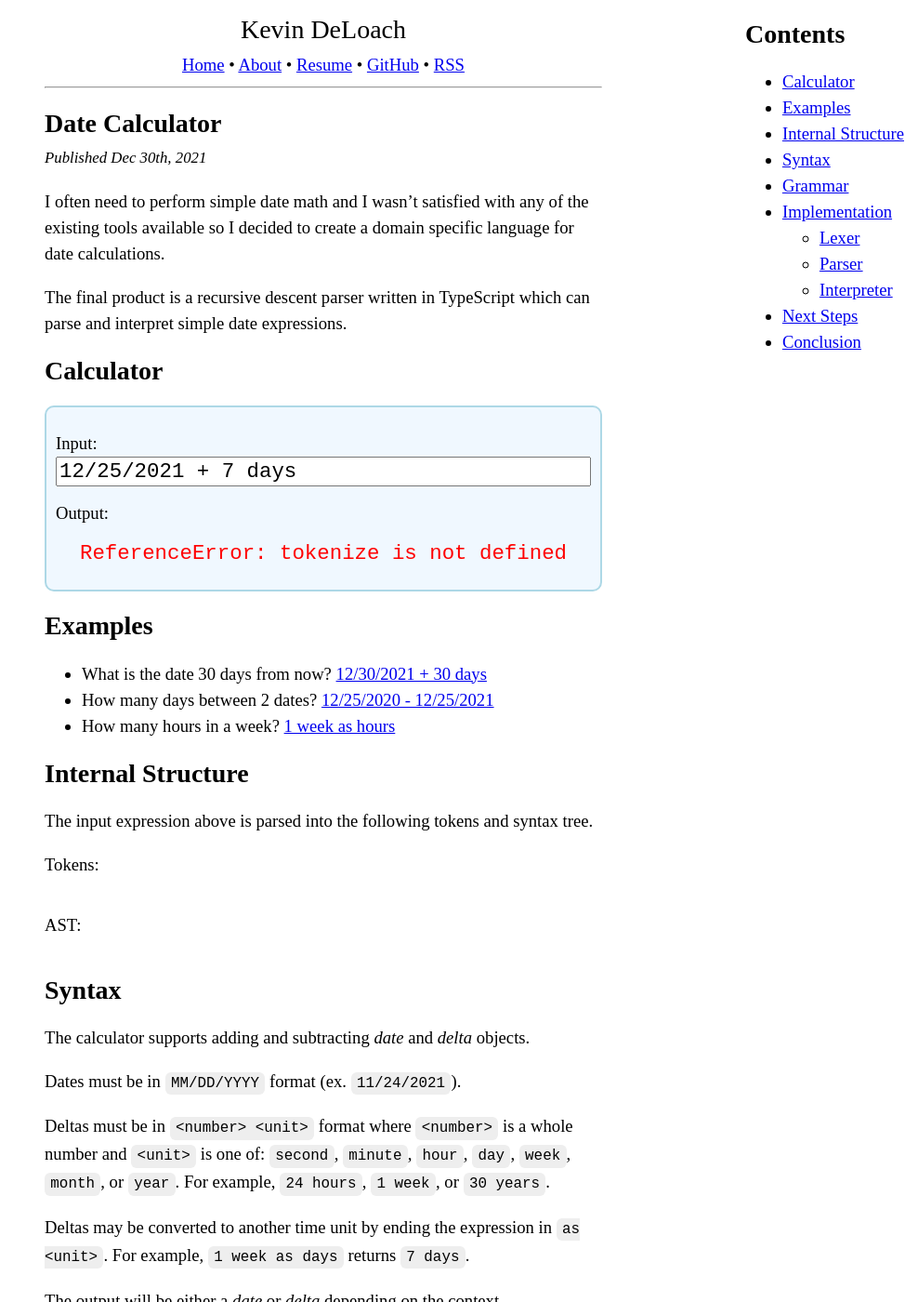
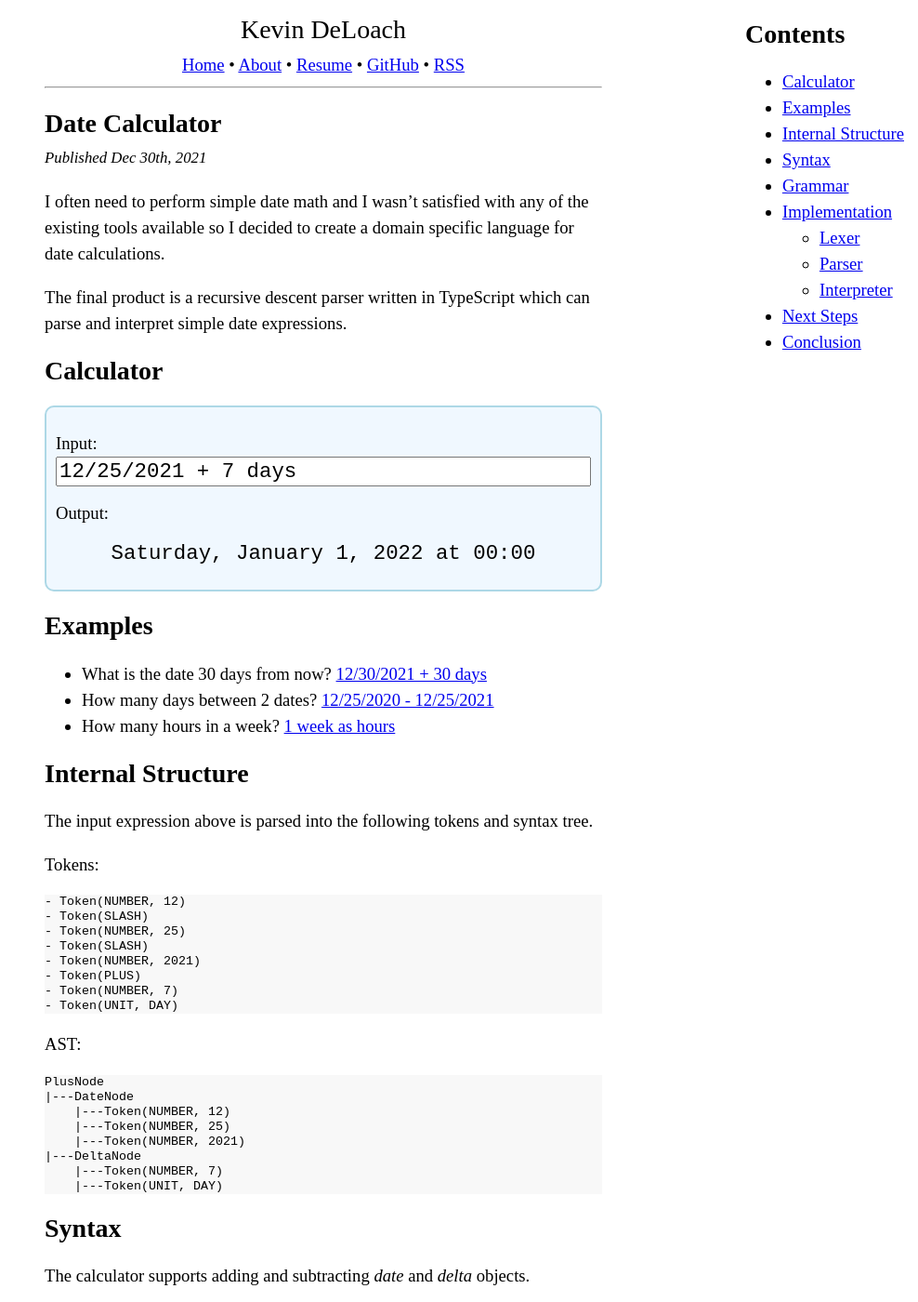
Before and after one commit to kdeloach/kdeloach.github.io, a Jekyll site: the page built from _posts/2021-12-30-datecalc.md, in a window 1280 px wide and 1400 px high. Shown: the whole window at 93% size, without its empty margins (292-1280 px from the left). Built offline with Jekyll 4.4.1, drawn with Linux system fonts in a browser that asks for light colours; some of the changed lines change nothing that is shown.

Commit message:
Fix broken JS assets

```diff
--- a/_posts/2021-12-30-datecalc.md
+++ b/_posts/2021-12-30-datecalc.md
@@ -661,7 +661,7 @@ programming languages from scratch.
 }
 </style>
 
-<script src="{{ site.baseurl }}/scripts/datecalc.js"></script>
+<script src="{{ site.baseurl }}/assets/js/datecalc.js"></script>
 
 <script>
 var inputEl = document.getElementById("input");
--- /dev/null
+++ b/assets/js/datecalc.js
@@ -0,0 +1,453 @@
+"use strict";
+var __extends = (this && this.__extends) || (function () {
+    var extendStatics = function (d, b) {
+        extendStatics = Object.setPrototypeOf ||
+            ({ __proto__: [] } instanceof Array && function (d, b) { d.__proto__ = b; }) ||
+            function (d, b) { for (var p in b) if (Object.prototype.hasOwnProperty.call(b, p)) d[p] = b[p]; };
+        return extendStatics(d, b);
+    };
+    return function (d, b) {
+        if (typeof b !== "function" && b !== null)
+            throw new TypeError("Class extends value " + String(b) + " is not a constructor or null");
+        extendStatics(d, b);
+        function __() { this.constructor = d; }
+        d.prototype = b === null ? Object.create(b) : (__.prototype = b.prototype, new __());
+    };
+})();
+var TokenType;
+(function (TokenType) {
+    TokenType["Number"] = "NUMBER";
+    TokenType["Unit"] = "UNIT";
+    TokenType["Slash"] = "SLASH";
+    TokenType["Plus"] = "PLUS";
+    TokenType["Minus"] = "MINUS";
+    TokenType["As"] = "AS";
+})(TokenType || (TokenType = {}));
+var Token = /** @class */ (function () {
+    function Token(tokenType, value) {
+        if (value === void 0) { value = ""; }
+        this.tokenType = tokenType;
+        this.value = value;
+    }
+    Token.prototype.toString = function () {
+        if (this.value) {
+            return "Token(" + this.tokenType + ", " + this.value + ")";
+        }
+        return "Token(" + this.tokenType + ")";
+    };
+    return Token;
+}());
+///
+var UnitType;
+(function (UnitType) {
+    UnitType["Millisecond"] = "MILLISECOND";
+    UnitType["Second"] = "SECOND";
+    UnitType["Minute"] = "MINUTE";
+    UnitType["Hour"] = "HOUR";
+    UnitType["Day"] = "DAY";
+    UnitType["Week"] = "WEEK";
+    UnitType["Month"] = "MONTH";
+    UnitType["Year"] = "YEAR";
+})(UnitType || (UnitType = {}));
+var UNIT_TO_ENUM = {
+    millisecond: UnitType.Millisecond,
+    second: UnitType.Second,
+    minute: UnitType.Minute,
+    hour: UnitType.Hour,
+    day: UnitType.Day,
+    week: UnitType.Week,
+    month: UnitType.Month,
+    year: UnitType.Year,
+};
+for (var k in UNIT_TO_ENUM) {
+    UNIT_TO_ENUM[k + "s"] = UNIT_TO_ENUM[k];
+}
+var MILLISECOND = 1;
+var SECOND = 1000;
+var MINUTE = SECOND * 60;
+var HOUR = MINUTE * 60;
+var DAY = HOUR * 24;
+var WEEK = DAY * 7;
+var MONTH = DAY * 30.436875;
+var YEAR = DAY * 365.25;
+function getConversionFactor(unit) {
+    switch (unit) {
+        case UnitType.Millisecond:
+            return MILLISECOND;
+        case UnitType.Second:
+            return SECOND;
+        case UnitType.Minute:
+            return MINUTE;
+        case UnitType.Hour:
+            return HOUR;
+        case UnitType.Day:
+            return DAY;
+        case UnitType.Week:
+            return WEEK;
+        case UnitType.Month:
+            return MONTH;
+        case UnitType.Year:
+            return YEAR;
+        default:
+            throw new ParseError("unexpected unit: " + unit);
+    }
+}
+var DateNode = /** @class */ (function () {
+    function DateNode(m, d, y) {
+        this.m = m;
+        this.d = d;
+        this.y = y;
+    }
+    DateNode.prototype.toString = function () {
+        return "DateNode(" + this.m + ", " + this.d + ", " + this.y + ")";
+    };
+    return DateNode;
+}());
+var DeltaNode = /** @class */ (function () {
+    function DeltaNode(amount, unit) {
+        this.amount = amount;
+        this.unit = unit;
+    }
+    DeltaNode.prototype.toString = function () {
+        return "DeltaNode(" + this.amount + ", " + this.unit + ")";
+    };
+    return DeltaNode;
+}());
+var PlusNode = /** @class */ (function () {
+    function PlusNode(left, right) {
+        this.left = left;
+        this.right = right;
+    }
+    PlusNode.prototype.toString = function () {
+        return "PlusNode(" + this.left + ", " + this.right + ")";
+    };
+    return PlusNode;
+}());
+var MinusNode = /** @class */ (function () {
+    function MinusNode(left, right) {
+        this.left = left;
+        this.right = right;
+    }
+    MinusNode.prototype.toString = function () {
+        return "MinusNode(" + this.left + ", " + this.right + ")";
+    };
+    return MinusNode;
+}());
+var Iterator = /** @class */ (function () {
+    function Iterator(source) {
+        this.source = source;
+        this.index = -1;
+    }
+    Iterator.prototype.hasNext = function () {
+        return this.index < this.source.length - 1;
+    };
+    Iterator.prototype.next = function () {
+        return this.source[++this.index];
+    };
+    Iterator.prototype.current = function () {
+        return this.source[this.index];
+    };
+    Iterator.prototype.peek = function () {
+        return this.source[this.index + 1];
+    };
+    return Iterator;
+}());
+var TokenIterator = /** @class */ (function (_super) {
+    __extends(TokenIterator, _super);
+    function TokenIterator() {
+        return _super !== null && _super.apply(this, arguments) || this;
+    }
+    TokenIterator.prototype.expect = function (tokenType) {
+        if (!this.hasNext()) {
+            throw new ParseError("expected \"" + tokenType + "\" but got nothing");
+        }
+        var token = _super.prototype.next.call(this);
+        if (token.tokenType != tokenType) {
+            throw new ParseError("expected \"" + tokenType + "\" but got \"" + token.tokenType + "\"");
+        }
+        return token;
+    };
+    return TokenIterator;
+}(Iterator));
+var ParseError = /** @class */ (function () {
+    function ParseError(message) {
+        this.message = message;
+    }
+    ParseError.prototype.toString = function () {
+        return this.message;
+    };
+    return ParseError;
+}());
+function isAlpha(c) {
+    return /[a-z]/.test(c);
+}
+function isDigit(c) {
+    return /[0-9]/.test(c);
+}
+function tokenize(program) {
+    var tokens = [];
+    var stream = new Iterator(program);
+    function scanWord() {
+        var word = stream.current();
+        while (stream.hasNext() && isAlpha(stream.peek())) {
+            word += stream.next();
+        }
+        return word;
+    }
+    function scanNumber() {
+        var num = stream.current();
+        while (stream.hasNext() && isDigit(stream.peek())) {
+            num += stream.next();
+        }
+        return num;
+    }
+    while (stream.hasNext()) {
+        var c = stream.next();
+        if (c == " ") {
+            continue;
+        }
+        else if (c == "/") {
+            tokens.push(new Token(TokenType.Slash));
+        }
+        else if (c == "+") {
+            tokens.push(new Token(TokenType.Plus));
+        }
+        else if (c == "-") {
+            tokens.push(new Token(TokenType.Minus));
+        }
+        else if (isAlpha(c)) {
+            var word = scanWord().toLowerCase();
+            if (word == "as") {
+                tokens.push(new Token(TokenType.As));
+            }
+            else if (word in UNIT_TO_ENUM) {
+                tokens.push(new Token(TokenType.Unit, UNIT_TO_ENUM[word]));
+            }
+            else {
+                throw new ParseError("unexpected unit: " + word);
+            }
+        }
+        else if (isDigit(c)) {
+            tokens.push(new Token(TokenType.Number, scanNumber()));
+        }
+        else {
+            throw new ParseError("unexpected character: " + c);
+        }
+    }
+    return tokens;
+}
+function parse(tokens) {
+    var stream = new TokenIterator(tokens);
+    function parseProgram() {
+        var dateOrDelta = parseDateOrDelta();
+        return parseDateExpr(dateOrDelta);
+    }
+    function parseDateOrDelta() {
+        var token = stream.expect(TokenType.Number);
+        if (stream.hasNext()) {
+            var nextToken = stream.peek();
+            if (nextToken.tokenType == TokenType.Slash) {
+                return parseDate();
+            }
+            else if (nextToken.tokenType == TokenType.Unit) {
+                return parseDelta();
+            }
+            throw new ParseError("unexpected token: " + nextToken);
+        }
+        throw new ParseError("unexpected token: " + token);
+    }
+    function parseDate() {
+        var m = stream.current();
+        stream.expect(TokenType.Slash);
+        var d = stream.expect(TokenType.Number);
+        stream.expect(TokenType.Slash);
+        var y = stream.expect(TokenType.Number);
+        return new DateNode(m, d, y);
+    }
+    function parseDelta() {
+        var amount = stream.current();
+        var unit = stream.expect(TokenType.Unit);
+        return new DeltaNode(amount, unit);
+    }
+    function parseDateExpr(left) {
+        if (stream.hasNext()) {
+            var nextToken = stream.next();
+            if (nextToken.tokenType == TokenType.Plus) {
+                var dateOrDelta = parseDateOrDelta();
+                return parseDateExpr(new PlusNode(left, dateOrDelta));
+            }
+            else if (nextToken.tokenType == TokenType.Minus) {
+                var dateOrDelta = parseDateOrDelta();
+                return parseDateExpr(new MinusNode(left, dateOrDelta));
+            }
+            else if (nextToken.tokenType == TokenType.As) {
+                return parseCastExpr(left);
+            }
+            throw new ParseError("unexpected token: " + nextToken);
+        }
+        return left;
+    }
+    function parseCastExpr(left) {
+        var unit = stream.expect(TokenType.Unit);
+        var delta = new DeltaNode(new Token(TokenType.Number, "0"), unit);
+        return parseDateExpr(new PlusNode(left, delta));
+    }
+    var result = parseProgram();
+    if (stream.hasNext()) {
+        throw new ParseError("unexpected tokens after program end: " + tokens.splice(stream.index + 1));
+    }
+    return result;
+}
+///
+var Delta = /** @class */ (function () {
+    function Delta(amount, unit) {
+        this.amount = amount;
+        this.unit = unit;
+    }
+    Delta.prototype.toUnit = function (unit) {
+        var factor = getConversionFactor(this.unit) / getConversionFactor(unit);
+        return new Delta(this.amount * factor, unit);
+    };
+    Delta.prototype.toString = function () {
+        var unit = this.unit.toLowerCase();
+        if (this.amount != 1) {
+            unit += "s";
+        }
+        return this.amount + " " + unit;
+    };
+    return Delta;
+}());
+function dateMinusDate(date, other) {
+    var ms = Math.abs(date.getTime() - other.getTime());
+    var amount = ms / getConversionFactor(UnitType.Day);
+    return new Delta(amount, UnitType.Day);
+}
+function datePlusDelta(date, delta) {
+    return new Date(date.getTime() + delta.toUnit(UnitType.Millisecond).amount);
+}
+function dateMinusDelta(date, delta) {
+    return new Date(date.getTime() - delta.toUnit(UnitType.Millisecond).amount);
+}
+function deltaPlusDelta(left, right) {
+    return new Delta(left.toUnit(right.unit).amount + right.amount, right.unit);
+}
+function deltaMinusDelta(left, right) {
+    return new Delta(left.toUnit(right.unit).amount - right.amount, right.unit);
+}
+function resolve(node) {
+    function visit(node) {
+        if (node instanceof DateNode) {
+            return visitDateNode(node);
+        }
+        else if (node instanceof DeltaNode) {
+            return visitDeltaNode(node);
+        }
+        else if (node instanceof PlusNode) {
+            return visitPlusNode(node);
+        }
+        else if (node instanceof MinusNode) {
+            return visitMinusNode(node);
+        }
+        throw new ParseError("unexpected node: " + node);
+    }
+    function visitDateNode(date) {
+        var m = parseInt(date.m.value, 10);
+        var d = parseInt(date.d.value, 10);
+        var y = parseInt(date.y.value, 10);
+        return new Date(y, m - 1, d);
+    }
+    function visitDeltaNode(delta) {
+        var amount = parseInt(delta.amount.value, 10);
+        var unit = delta.unit.value;
+        return new Delta(amount, unit);
+    }
+    function visitPlusNode(op) {
+        var left = visit(op.left);
+        var right = visit(op.right);
+        if (left instanceof Date && right instanceof Date) {
+            throw new ParseError("adding dates is not supported");
+        }
+        else if (left instanceof Date && right instanceof Delta) {
+            return datePlusDelta(left, right);
+        }
+        else if (left instanceof Delta && right instanceof Date) {
+            return datePlusDelta(right, left);
+        }
+        else if (left instanceof Delta && right instanceof Delta) {
+            return deltaPlusDelta(left, right);
+        }
+        throw new ParseError("expected date or delta but got \"" + left + "\" and \"" + right + "\"");
+    }
+    function visitMinusNode(op) {
+        var left = visit(op.left);
+        var right = visit(op.right);
+        if (left instanceof Date && right instanceof Date) {
+            return dateMinusDate(left, right);
+        }
+        else if (left instanceof Date && right instanceof Delta) {
+            return dateMinusDelta(left, right);
+        }
+        else if (left instanceof Delta && right instanceof Date) {
+            throw new ParseError("subtracting date from delta is not supported");
+        }
+        else if (left instanceof Delta && right instanceof Delta) {
+            return deltaMinusDelta(left, right);
+        }
+        throw new ParseError("expected date or delta but got \"" + left + "\" and \"" + right + "\"");
+    }
+    return visit(node);
+}
+function print(node) {
+    var buf = [];
+    function writeIndent(line, indent) {
+        var prefix = "";
+        while (indent > 1) {
+            prefix += "    ";
+            indent--;
+        }
+        if (indent) {
+            prefix += "|---";
+        }
+        buf.push(prefix + line);
+    }
+    function visit(node, indent) {
+        if (node instanceof DateNode) {
+            visitDateNode(node, indent);
+        }
+        else if (node instanceof DeltaNode) {
+            visitDeltaNode(node, indent);
+        }
+        else if (node instanceof PlusNode) {
+            visitPlusNode(node, indent);
+        }
+        else if (node instanceof MinusNode) {
+            visitMinusNode(node, indent);
+        }
+        else {
+            throw new ParseError("unexpected node: " + node);
+        }
+    }
+    function visitDateNode(date, indent) {
+        writeIndent("DateNode", indent);
+        writeIndent(date.m.toString(), indent + 1);
+        writeIndent(date.d.toString(), indent + 1);
+        writeIndent(date.y.toString(), indent + 1);
+    }
+    function visitDeltaNode(delta, indent) {
+        writeIndent("DeltaNode", indent);
+        writeIndent(delta.amount.toString(), indent + 1);
+        writeIndent(delta.unit.toString(), indent + 1);
+    }
+    function visitPlusNode(op, indent) {
+        writeIndent("PlusNode", indent);
+        visit(op.left, indent + 1);
+        visit(op.right, indent + 1);
+    }
+    function visitMinusNode(op, indent) {
+        writeIndent("MinusNode", indent);
+        visit(op.left, indent + 1);
+        visit(op.right, indent + 1);
+    }
+    visit(node, 0);
+    return buf.join("\n");
+}
```
Also changed, not shown: 3 other files.
